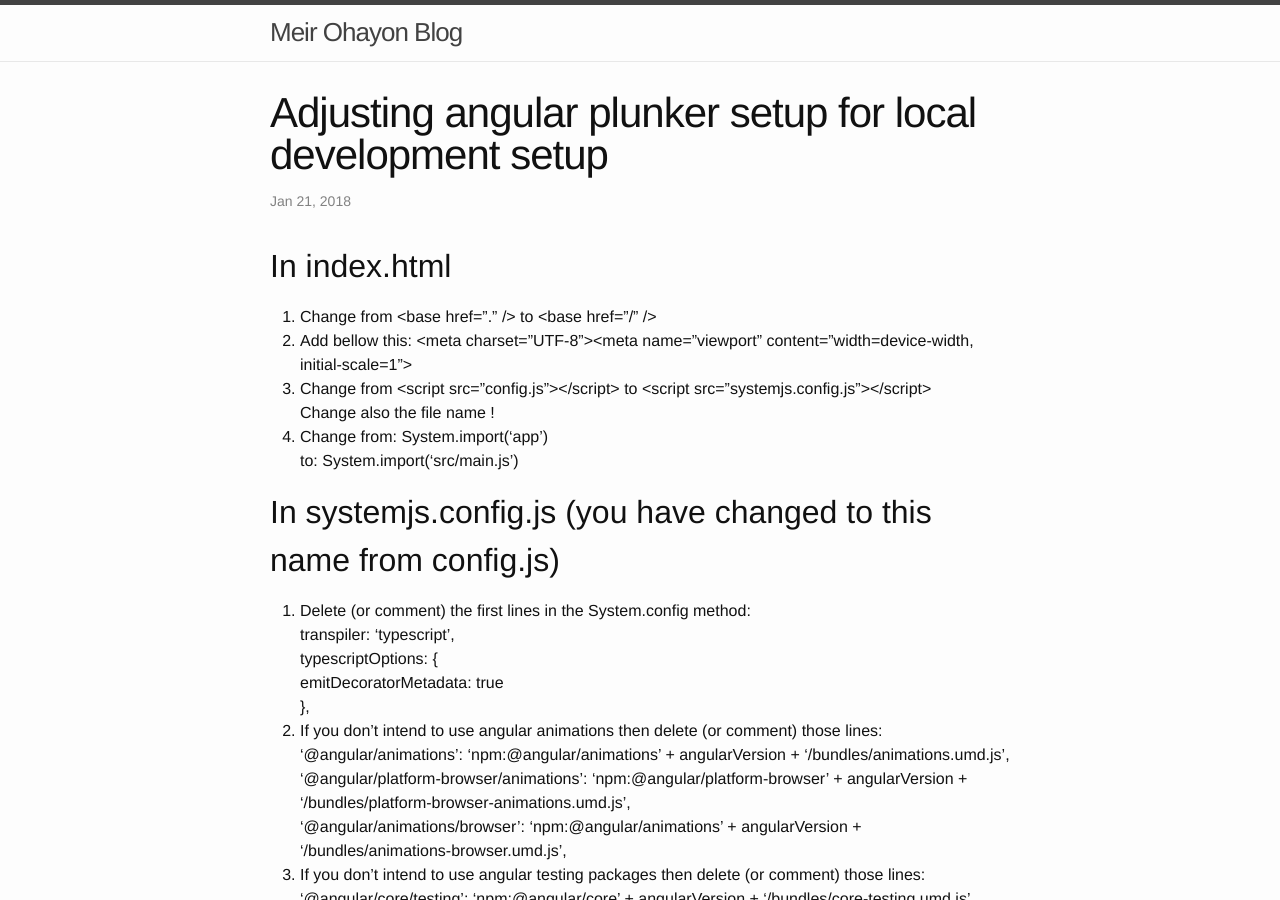
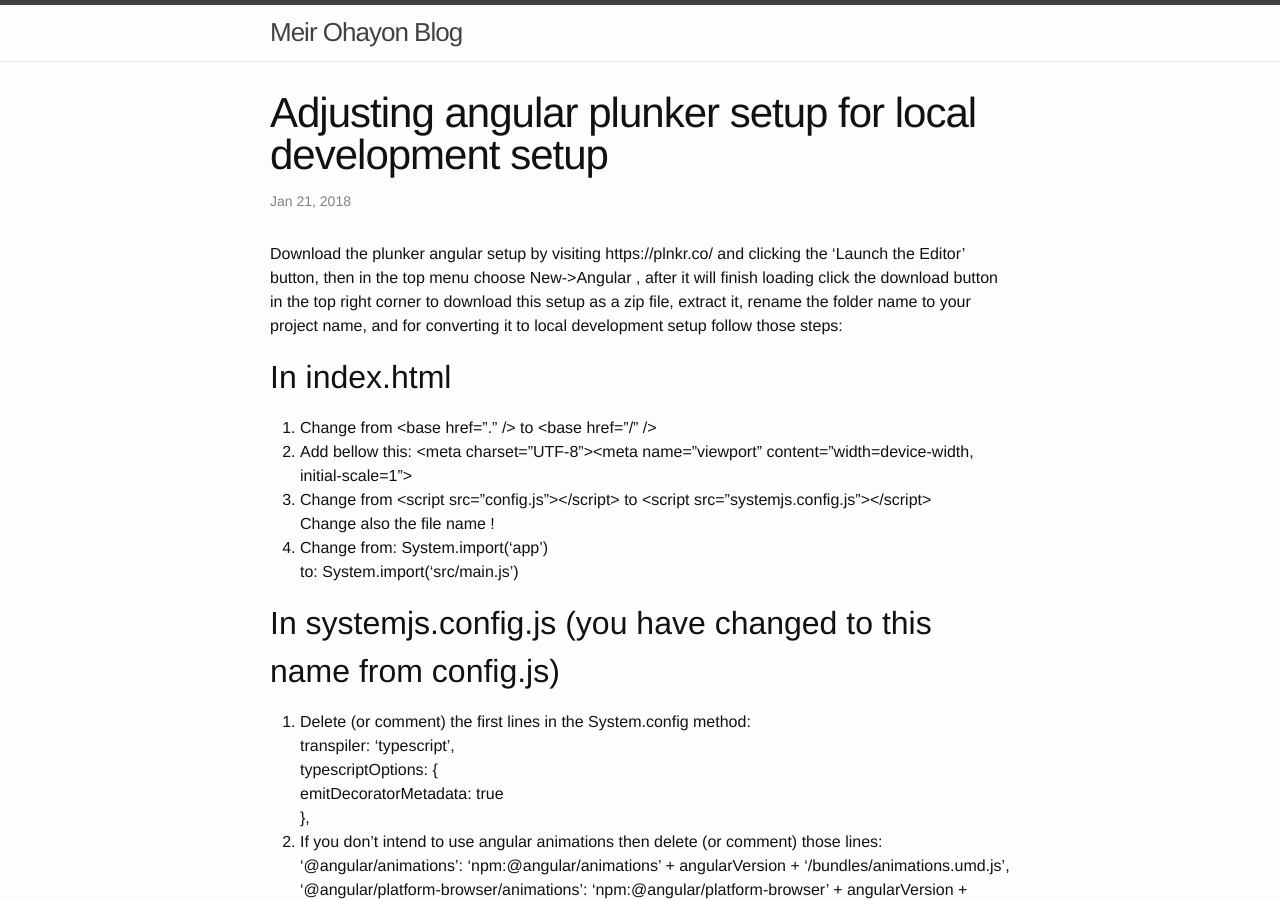
Before and after one commit to meir-ohayon/meir-ohayon.github.io, a Jekyll site: the page built from _posts/2018-01-21-adjusting-angular-plunker-setup-for-local-development-setup.md, in a window 1280 px wide and 900 px high. Built offline with Jekyll 4.4.1, drawn with Linux system fonts in a browser that asks for light colours; comment, search, counter and statistics services are not loaded.

Commit message:
Update 2018-01-21-adjusting-angular-plunker-setup-for-local-development-setup.md

```diff
--- a/_posts/2018-01-21-adjusting-angular-plunker-setup-for-local-development-setup.md
+++ b/_posts/2018-01-21-adjusting-angular-plunker-setup-for-local-development-setup.md
@@ -5,6 +5,7 @@ date: 2018-01-21
 categories: angular
 ---
 
+Download the plunker angular setup by visiting https://plnkr.co/ and clicking the 'Launch the Editor' button, then in the top menu choose New->Angular , after it will finish loading click the download button in the top right corner to download this setup as a zip file, extract it, rename the folder name to your project name, and for converting it to local development setup follow those steps:
 
 ## In index.html
 1.	Change from &lt;base href="." /&gt; to &lt;base href="/" /&gt;
```
